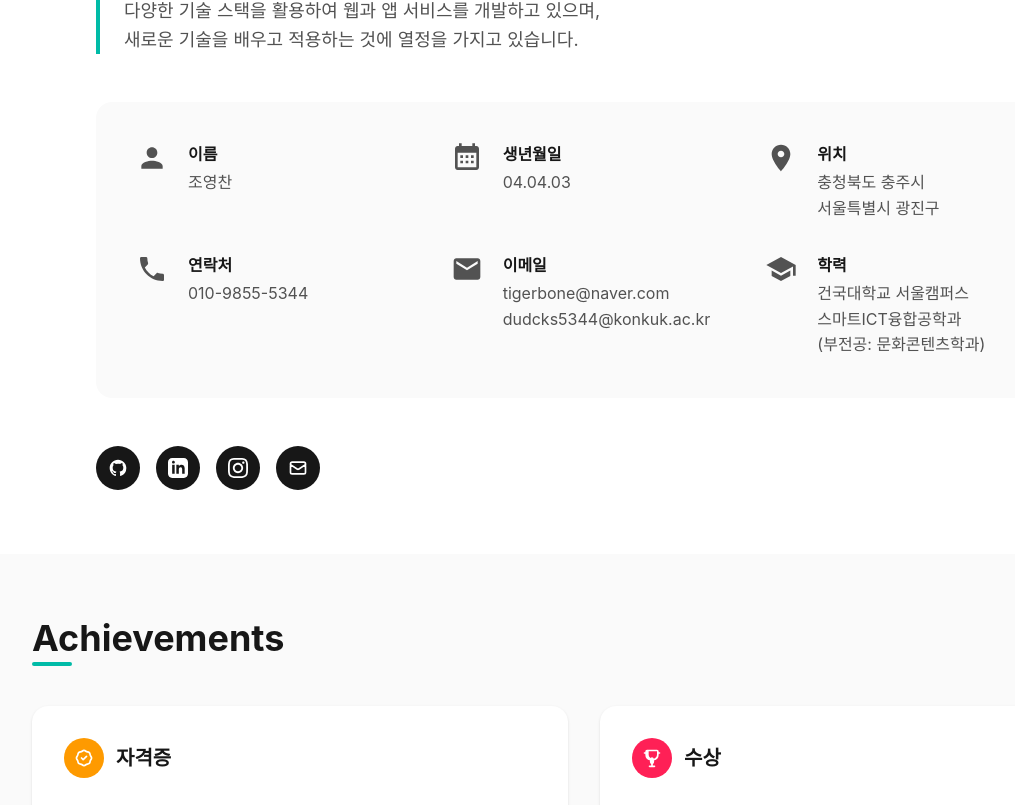
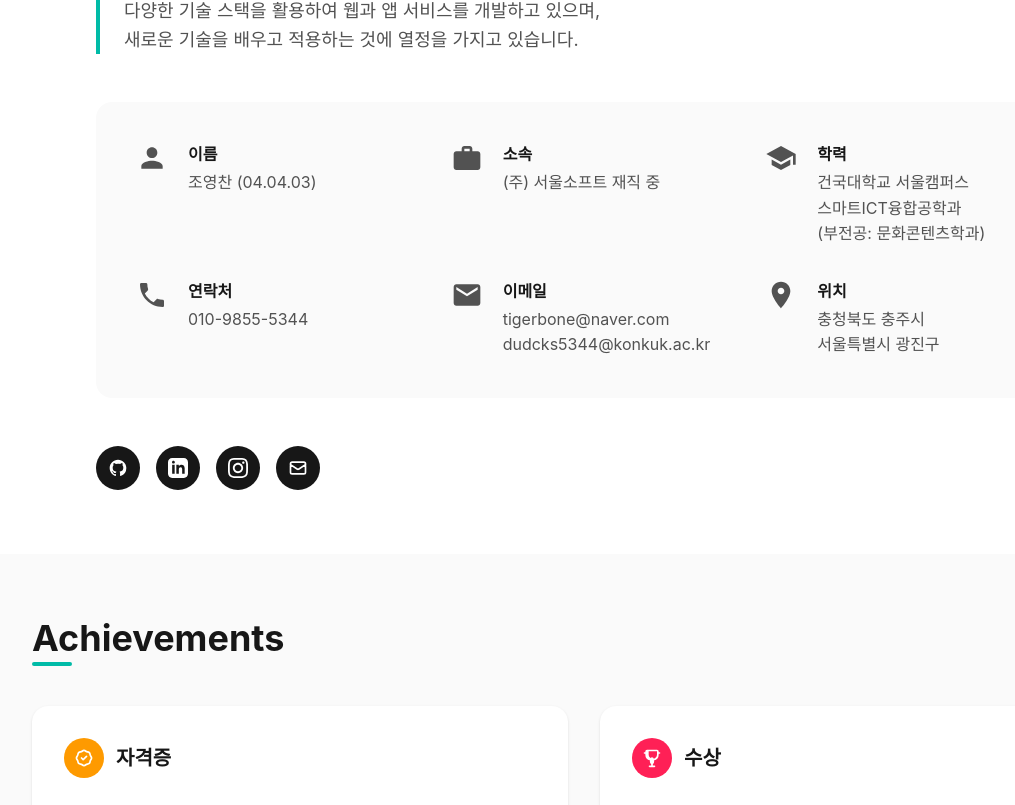
Before and after one commit to ychany/jyc_portfolio, a Next.js app: page / in a window 1280 px wide. Shown: the part 1015-1820 px from the top of the page, without its empty margins (56-1071 px from the left). Built offline with nearby package versions, Linux system fonts and the light colour scheme; no server answers; the database is empty; a web font is replaced by a local one.

Commit message:
about me

```diff
--- a/src/components/sections/About.tsx
+++ b/src/components/sections/About.tsx
@@ -19,6 +19,11 @@
   location: (
     <svg className="w-8 h-8" fill="currentColor" viewBox="0 0 24 24">
       <path d="M12 2C8.13 2 5 5.13 5 9c0 5.25 7 13 7 13s7-7.75 7-13c0-3.87-3.13-7-7-7zm0 9.5c-1.38 0-2.5-1.12-2.5-2.5s1.12-2.5 2.5-2.5 2.5 1.12 2.5 2.5-1.12 2.5-2.5 2.5z" />
+    </svg>
+  ),
+  briefcase: (
+    <svg className="w-8 h-8" fill="currentColor" viewBox="0 0 24 24">
+      <path d="M20 7h-4V5c0-1.1-.9-2-2-2h-4c-1.1 0-2 .9-2 2v2H4c-1.1 0-2 .9-2 2v10c0 1.1.9 2 2 2h16c1.1 0 2-.9 2-2V9c0-1.1-.9-2-2-2zM10 5h4v2h-4V5z" />
     </svg>
   ),
   phone: (
--- a/src/data/portfolio.ts
+++ b/src/data/portfolio.ts
@@ -15,12 +15,12 @@
 
 // aboutData의 details를 동적으로 생성하는 함수
 const getAboutDetails = () => [
-  { icon: "user", label: "이름", value: "조영찬" },
-  { icon: "calendar", label: "생년월일", value: "04.04.03" },
-  { icon: "location", label: "위치", value: "충청북도 충주시\n서울특별시 광진구" },
+  { icon: "user", label: "이름", value: "조영찬 (04.04.03)" },
+  { icon: "briefcase", label: "소속", value: "(주) 서울소프트 재직 중" },
+  { icon: "education", label: "학력", value: getEducationString() },
   { icon: "phone", label: "연락처", value: "010-9855-5344" },
   { icon: "email", label: "이메일", value: "tigerbone@naver.com\ndudcks5344@konkuk.ac.kr" },
-  { icon: "education", label: "학력", value: getEducationString() },
+  { icon: "location", label: "위치", value: "충청북도 충주시\n서울특별시 광진구" },
 ];
 
 export const aboutData = {
```
